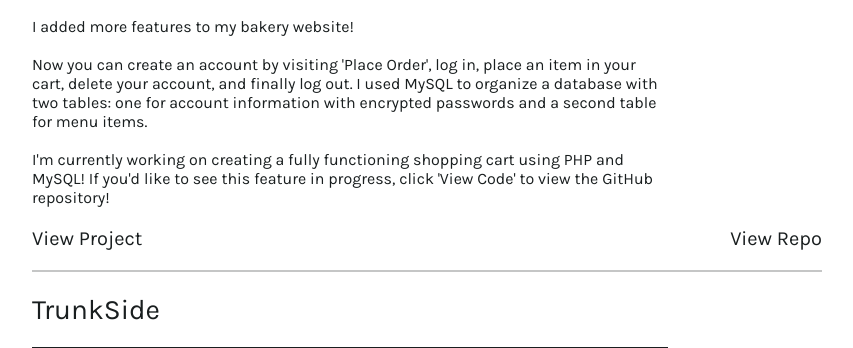
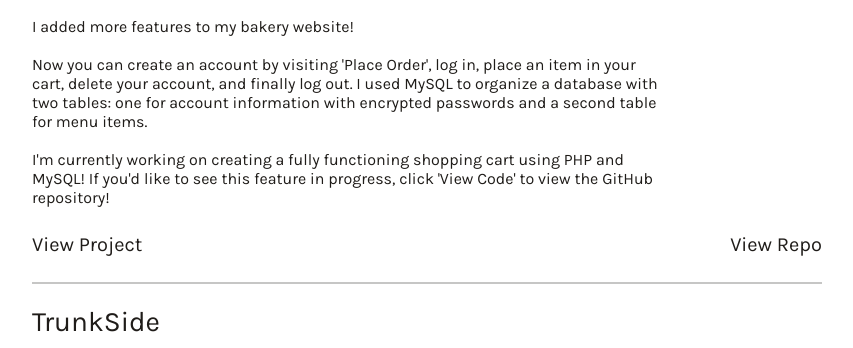
Before and after one commit to camila-guzman/portfolio-fall2020, a PHP site: page / in a window 1280 px wide. Shown: the part 894-1242 px from the top of the page, without its empty margins (388-1241 px from the left). Run offline with PHP 8.4, Linux system fonts and the light colour scheme; style sheets or scripts are compiled from the project's sources; some libraries are stand-ins or nearby versions; grey boxes are pictures that could not be loaded.

Commit message:
Updating SASS files

```diff
--- a/scss/main.scss
+++ b/scss/main.scss
@@ -4,6 +4,10 @@
 
 // import Google Font
 @import url("https://fonts.googleapis.com/css2?family=Karla:ital,wght@0,400;0,700;1,700&display=swap");
+
+@import url("https://fonts.googleapis.com/css2?family=Ubuntu:wght@300;400&display=swap");
+
+@import url("https://fonts.googleapis.com/css2?family=Overpass&display=swap");
 
 // include the following mixins
 @include media-queries;
--- a/scss/mixins.scss
+++ b/scss/mixins.scss
@@ -23,7 +23,9 @@
     }
     .project a {
       margin-right: 20px;
-      line-height: 1.5em;
+    }
+    .project-5-grid a {
+      display: block;
     }
   }
   @media only screen and (max-width: 425px) {
@@ -222,6 +224,9 @@
     font-weight: 200;
     width: 100%;
   }
+  .project a {
+    line-height: 1.75em;
+  }
 }
 
 @mixin hover-style {
@@ -237,6 +242,11 @@
   }
   #toggle-nav:hover {
     border-color: $medium-color !important;
+    color: $medium-color;
+  }
+  .name:hover {
+    border-color: $medium-color;
+    color: $medium-color;
   }
 }
 
@@ -248,6 +258,7 @@
     background-color: $light-color;
     position: sticky;
     top: 0;
+    z-index: 1;
   }
   header {
     display: flex;
@@ -264,10 +275,12 @@
     padding: $p-minimum;
     padding-top: 5px;
     padding-left: 10px;
+    color: $dark-color;
   }
   .nav-content {
     display: none;
     margin: $m-standard;
+    margin-bottom: 0;
   }
   .nav-bar {
     padding: 20px 0px;
--- a/scss/variables.scss
+++ b/scss/variables.scss
@@ -2,7 +2,7 @@
 
 $light-color: #fff9ef;
 $medium-color: #eb5e00;
-$dark-color: #191e1f;
+$dark-color: #1f1c19;
 
 // layout standards
 $m-standard: 20px;
```
